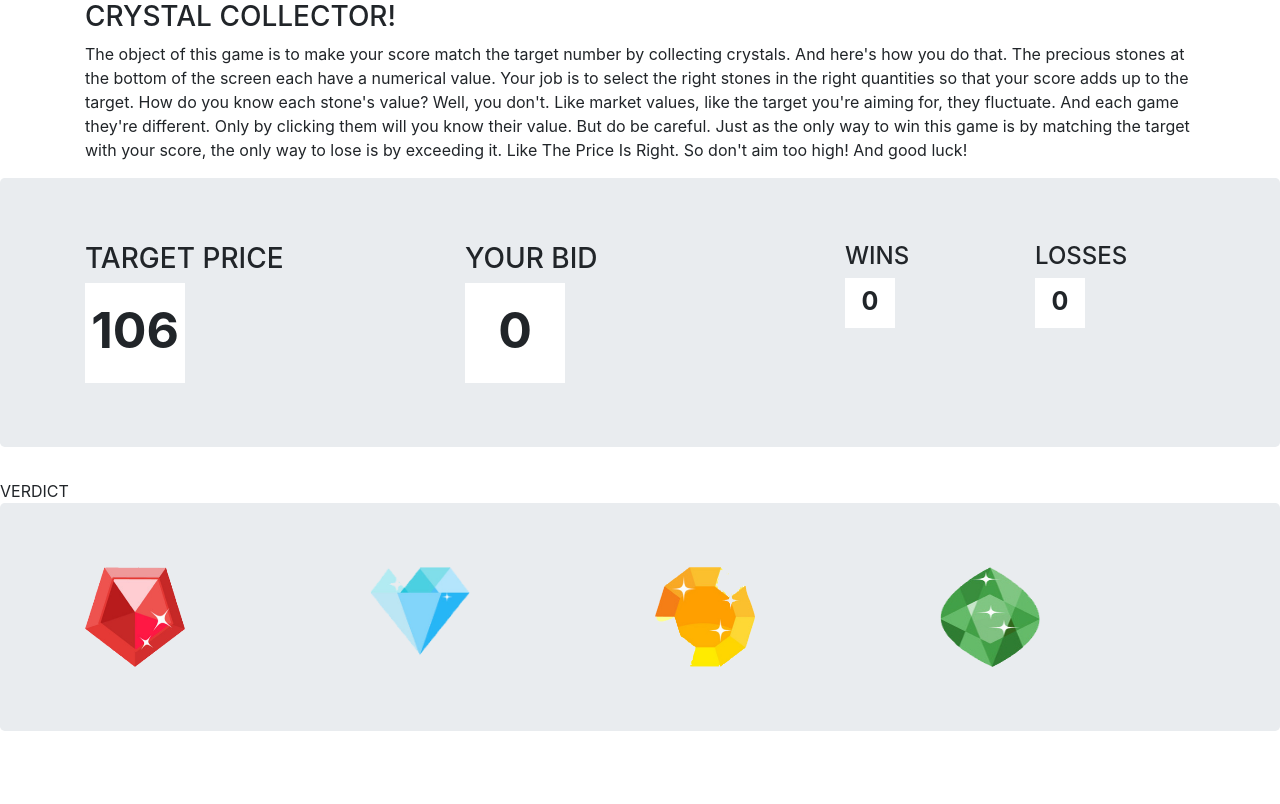
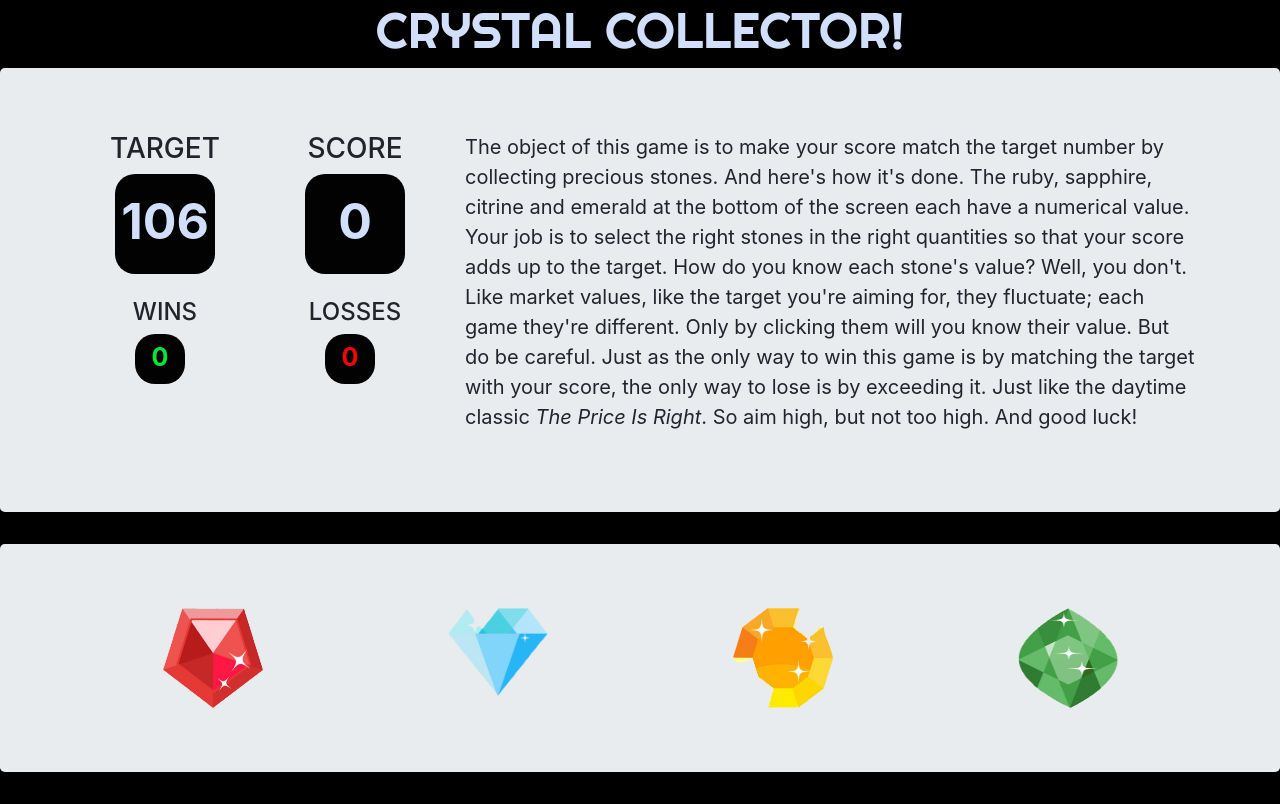
Before and after one commit to cjal920/unit-4-game, a plain HTML site: page index.html in a window 1280 px wide. Drawn offline with nearby package versions, Linux system fonts and the light colour scheme.

Commit message:
updating code

```diff
--- a/assets/css/style.css
+++ b/assets/css/style.css
@@ -1,7 +1,17 @@
-#red    {
-    background: red;
-    color: #ffffff;
+body    {
+    background: black;
     text-align: center;
+}
+
+h1  {
+    color: #d1dffa;
+    font-family: 'Righteous', cursive;
+    font-size: 50px;
+}
+
+p {
+    font-size: 20px;
+    text-align: left;
 }
 
 #ruby,
@@ -12,42 +22,39 @@
     width: 100px;
 }
 
-#blue    {
-    background: blue;
-    color: #ffffff;
-    text-align: center;
-}
-
-#yellow    {
-    background: yellow;
-    color: #ffffff;
-    text-align: center;
-}
-
-#green    {
-    background: green;
-    color: #ffffff;
-    text-align: center;
-}
-
 #target,
 #score     {
     height: 100px;
     width: 100px;
-    text-align: center;
+    border-radius: 20px;
+    margin-left: 30px;
     font-size: 50px;
     font-weight: bold;
     padding-top: 10px;
-    background: #ffffff;
+    color: #d1dffa;
+    background: #020202;
 }
 
-#wins,
-#losses     {
+#wins    {
     height: 50px;
     width: 50px;
-    text-align: center;
+    border-radius: 20px;
+    margin-left: 50px;
     font-size: 25px;
     font-weight: bold;
     padding-top: 5px;
-    background: #ffffff;
+    color: #08e62d;
+    background: #020202;
 }
+
+#losses    {
+    height: 50px;
+    width: 50px;
+    border-radius: 20px;
+    margin-left: 50px;
+    font-size: 25px;
+    font-weight: bold;
+    padding-top: 5px;
+    color: #f50606;
+    background: #020202;
+}
--- a/assets/javascript/game.js
+++ b/assets/javascript/game.js
@@ -1,30 +1,22 @@
 $(document).ready(function(){
 
     // jQuery methods go here...
-  var numRandom = (Math.floor(Math.random() * 102) + 19);
+  var numRandom;
 
-  $("#target").html(numRandom);
-
-  var numRed = (Math.floor(Math.random() * 12) + 1);
-  var numBlue = (Math.floor(Math.random() * 12) + 1);
-  var numYellow = (Math.floor(Math.random() * 12) + 1);
-  var numGreen = (Math.floor(Math.random() * 12) + 1);
-  console.log(numRed);
-  console.log(numBlue);
-  console.log(numYellow);
-  console.log(numGreen);
+  var numRed;
+  var numBlue;
+  var numYellow;
+  var numGreen;
 
   var score = 0;
   var wins = 0;
   var losses = 0;
-
 
 // pick a random number between 19 and 120.
 
 function newGame() {
     numRandom = (Math.floor(Math.random() * 102) + 19);
     $("#target").html(numRandom);
-    console.log(numRandom);
     numRed = (Math.floor(Math.random() * 12) + 1);
     numBlue = (Math.floor(Math.random() * 12) + 1);
     numYellow = (Math.floor(Math.random() * 12) + 1);
--- a/index.html
+++ b/index.html
@@ -7,6 +7,7 @@
   <link rel="stylesheet" href="https://maxcdn.bootstrapcdn.com/bootstrap/4.0.0/css/bootstrap.min.css">
   <!--<link rel="stylesheet" type="text/css" href="assets/css/reset.css">-->
   <link rel="stylesheet" type="text/css" href="assets/css/style.css">
+  <link href="https://fonts.googleapis.com/css?family=Righteous" rel="stylesheet">
   <script src="https://code.jquery.com/jquery.js"></script>
 
 </head>
@@ -16,20 +17,8 @@
             <div class="row">
 
         <div class="col-md-12">
-            <h3>CRYSTAL COLLECTOR!</h3>
-            <p>The object of this game is to make your score match the target number by collecting
-                crystals. And here's how you do that. The precious stones at the bottom of the
-                screen each have a numerical value. Your job is to select the right stones
-                in the right quantities so that your score adds up to the target. How do you
-                know each stone's value? Well, you don't. Like market values, like the target you're
-                aiming for, they fluctuate. And each game they're different. Only by clicking them
-                will you know their value. But do be careful. Just as the only way to win this game
-                is by matching the target with your score, the only way to lose is by exceeding
-                it. Like The Price Is Right. So don't aim too high! And good luck!
-            </p>
+            <h1>CRYSTAL COLLECTOR!</h1>
         </div>
-
-
 
         </div>
       </div>
@@ -40,24 +29,36 @@
       <div class="container">
           <div class="row">
 
-      <div class="col-md-4">
-          <h3>TARGET PRICE</h3>
+      <div class="col-md-2">
+          <h3>TARGET</h3>
           <div id="target"></div>
-      </div>
-
-      <div class="col-md-4">
-           <h3>YOUR BID</h3>
-           <div id="score"></div>
+          <br>
+          <h4>WINS</h4>
+          <div id="wins"></div>
       </div>
 
       <div class="col-md-2">
-            <h4>WINS</h4>
-            <div id="wins"></div>
-        </div>
+           <h3>SCORE</h3>
+           <div id="score"></div>
+           <br>
+           <h4>LOSSES</h4>
+           <div id="losses"></div>
+      </div>
 
-        <div class="col-md-2">
-            <h4>LOSSES</h4>
-            <div id="losses"></div>
+
+        <div class="col-md-8">
+            <p>The object of this game is to make your score match the target number by collecting
+                precious stones. And here's how it's done. The ruby, sapphire, citrine and emerald at the
+                bottom of the screen each have a numerical value. Your job is to select the right
+                stones in the right quantities so that your score adds up to the target. How do you
+                know each stone's value? Well, you don't. Like market values, like the target you're
+                aiming for, they fluctuate; each game they're different. Only by clicking them
+                will you know their value. But do be careful. Just as the only way to win this game
+                is by matching the target with your score, the only way to lose is by exceeding
+                it. Just like the daytime classic <em>The Price Is Right</em>. So aim high, but not too
+                high. And good luck!
+            </p>
+
         </div>
 
       </div>
@@ -65,9 +66,7 @@
   </div>
 
 
-
-
-<div id="verdict">VERDICT</div>
+<div id="verdict"></div>
 
       <div class="jumbotron">
 
@@ -95,6 +94,14 @@
       </div>
 
 
+<audio id="audio-win" autoplay>
+        <source src="assets/audio/win.mp3" type="audio/mp3">
+</audio>
+<audio id="audio-lose" autoplay>
+        <source src="assets/audio/lose.mp3" type="audio/mp3">
+</audio>
+
+
       <script src="assets/javascript/game.js"></script>
 
 
```
Also changed, not shown: assets/images/Inside_Fortress_of_Solitude.jpg (added).
